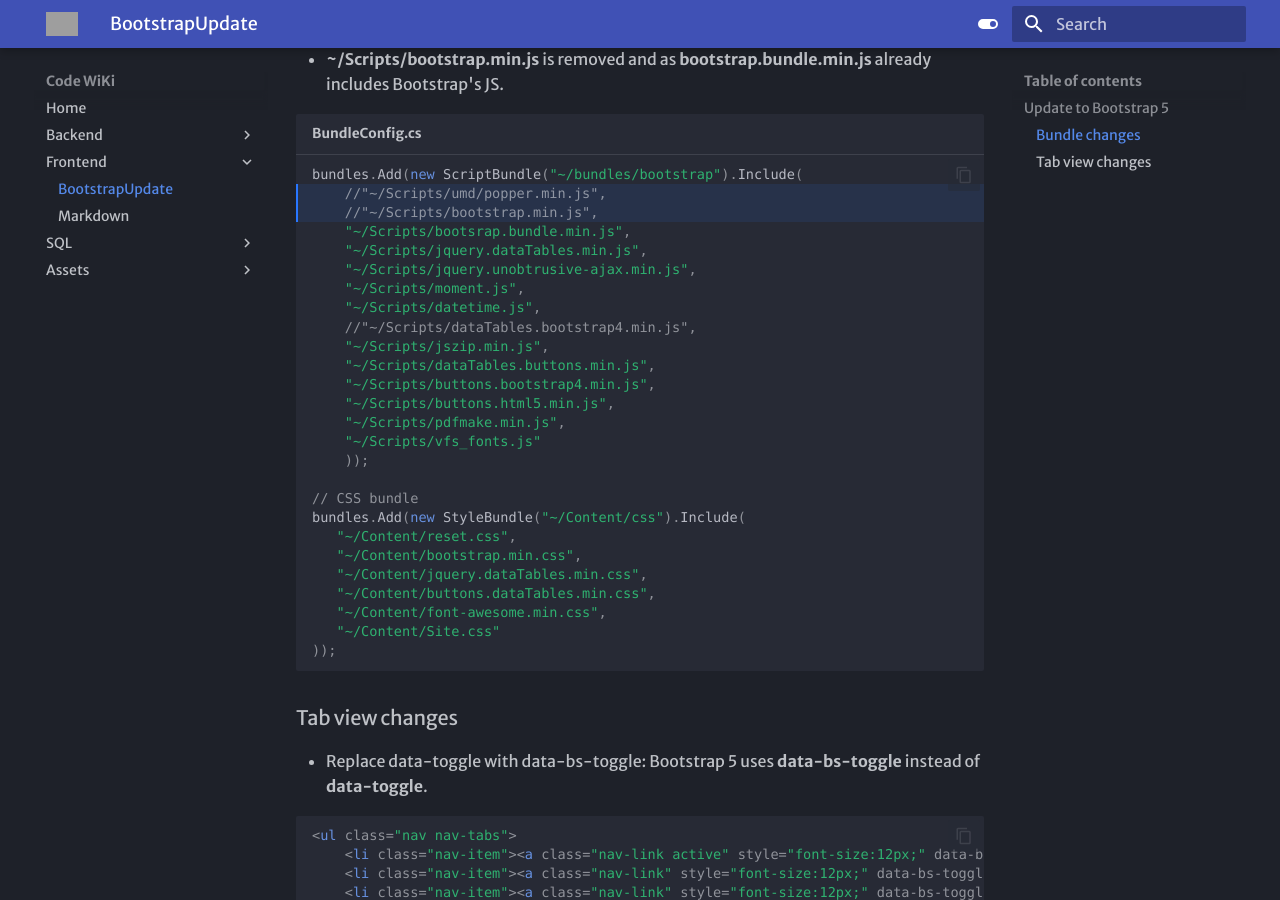
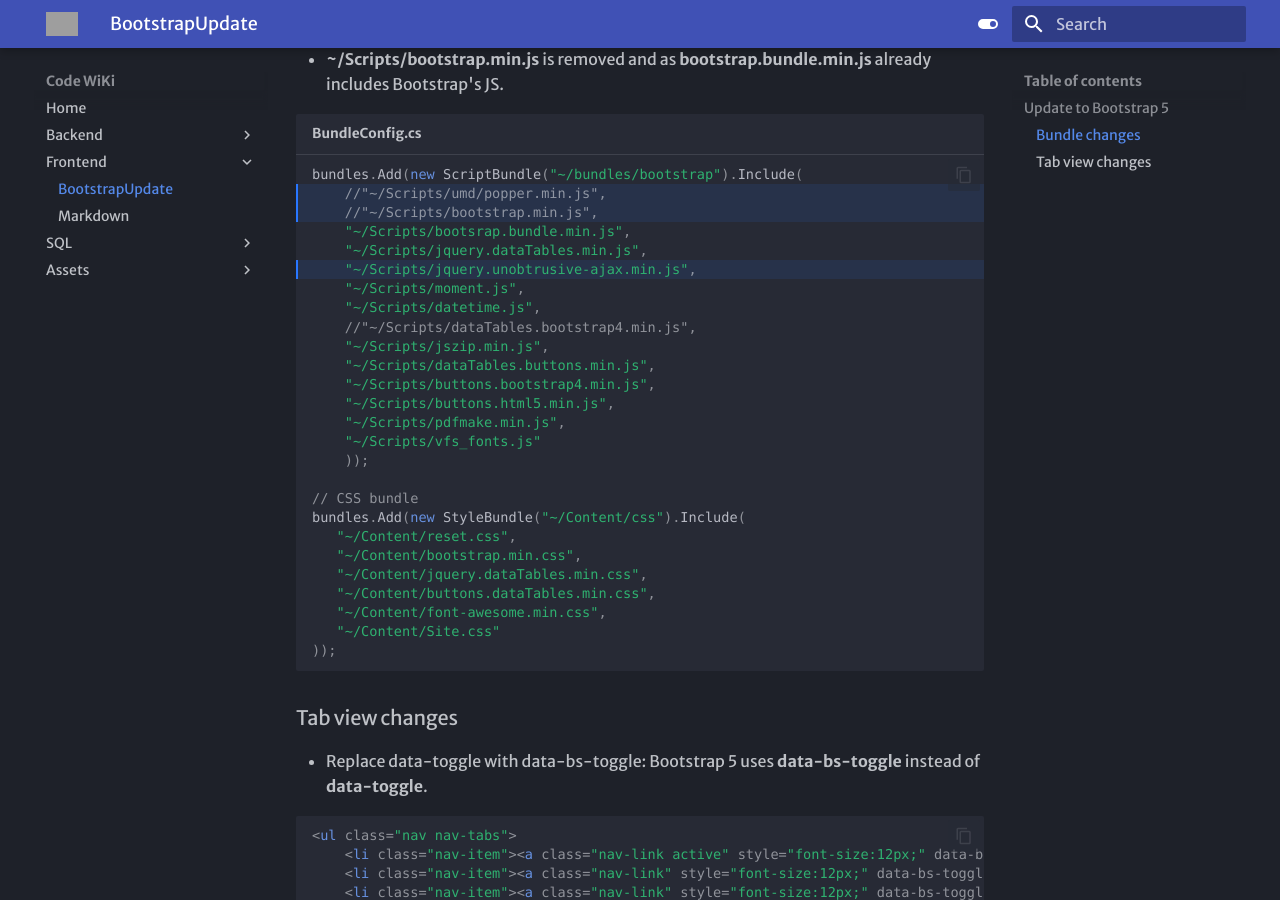
Before and after one commit to mkouhpayeh/code-wiki, an MkDocs documentation site: the page built from docs/Frontend/BootstrapUpdate.md, in a window 1280 px wide and 900 px high, scrolled down 393 px. Built offline with MkDocs 1.6.1 and Material for MkDocs 9.7.7, drawn with Linux system fonts in a browser that asks for light colours; some web fonts are replaced; grey boxes are pictures that could not be loaded.

Commit message:
Update BootstrapUpdate.md

````diff
--- a/docs/Frontend/BootstrapUpdate.md
+++ b/docs/Frontend/BootstrapUpdate.md
@@ -9,7 +9,7 @@
 - **~/Scripts/umd/popper.min.js** is removed and included in **bootstrap.bundle.min.js**.
 - **~/Scripts/bootstrap.min.js** is removed and as **bootstrap.bundle.min.js** already includes Bootstrap's JS.
 
-``` csharp title="BundleConfig.cs" hl_lines="2 3"
+``` csharp title="BundleConfig.cs" hl_lines="2 3 6"
 bundles.Add(new ScriptBundle("~/bundles/bootstrap").Include(
     //"~/Scripts/umd/popper.min.js",
     //"~/Scripts/bootstrap.min.js",
````
